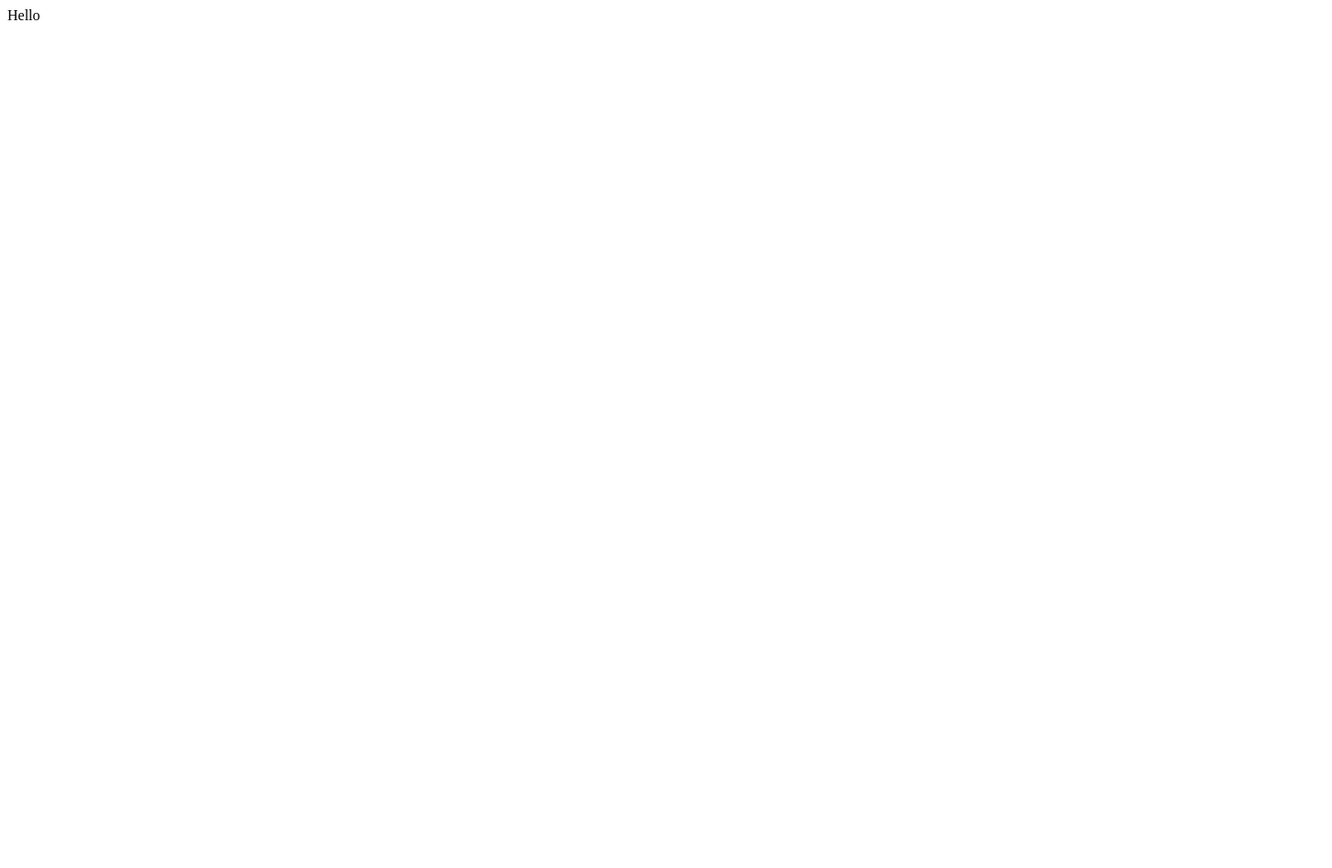
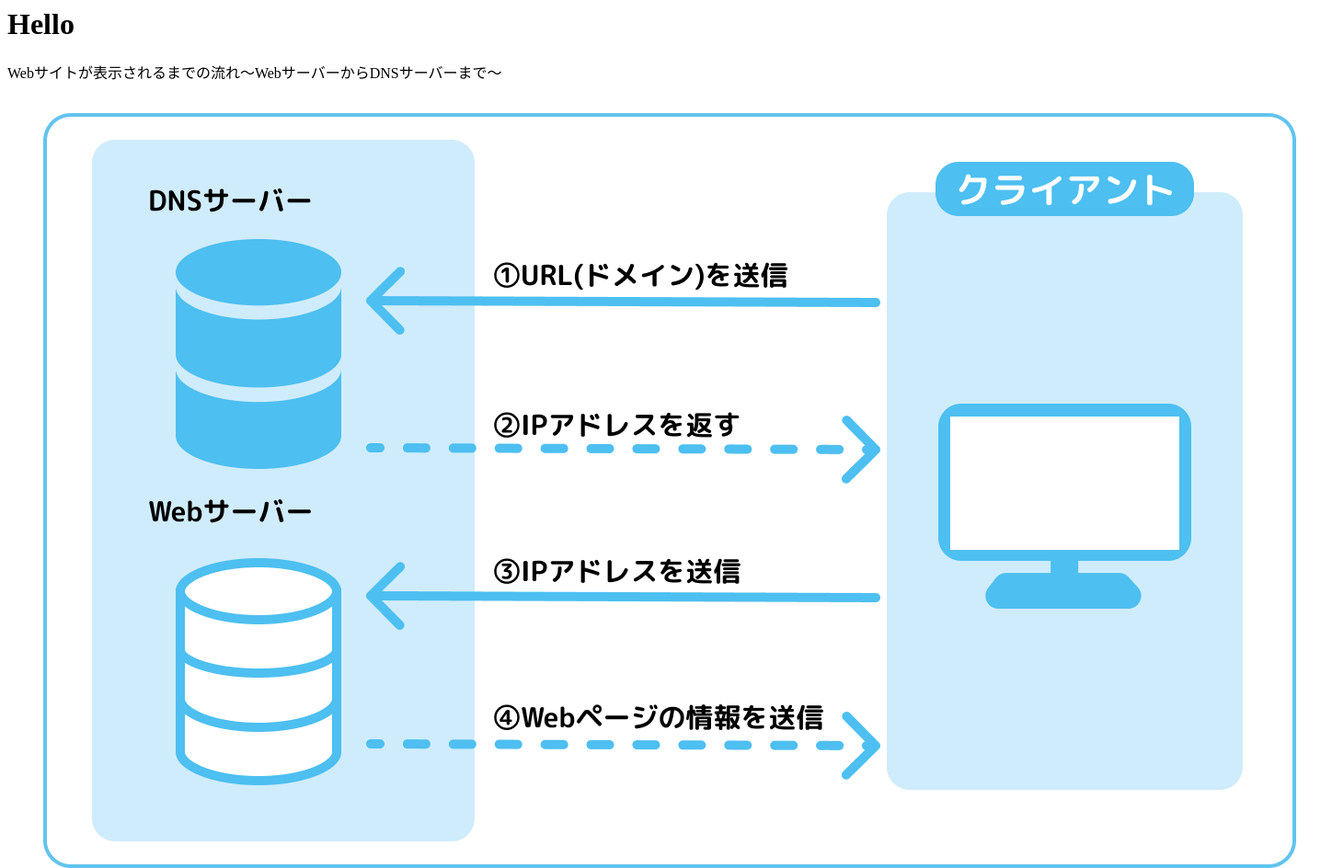
Before and after one commit to i2124069/vol2, a plain HTML site: page index.html in a window 1280 px wide. Shown: the top 944 px of the page at 92% size, 1448 px wide, since content can reach past the window. Before the commit the page ends 800 px from the top, so only its background shows below. Drawn offline with Linux system fonts and the light colour scheme.

Commit message:
Update index.html
画像タグ読み込み

```diff
--- a/index.html
+++ b/index.html
@@ -1 +1,3 @@
-Hello
+<h1>Hello</h1>
+<p>Webサイトが表示されるまでの流れ〜WebサーバーからDNSサーバーまで〜<p>
+<img src="i2124069.png">
```
